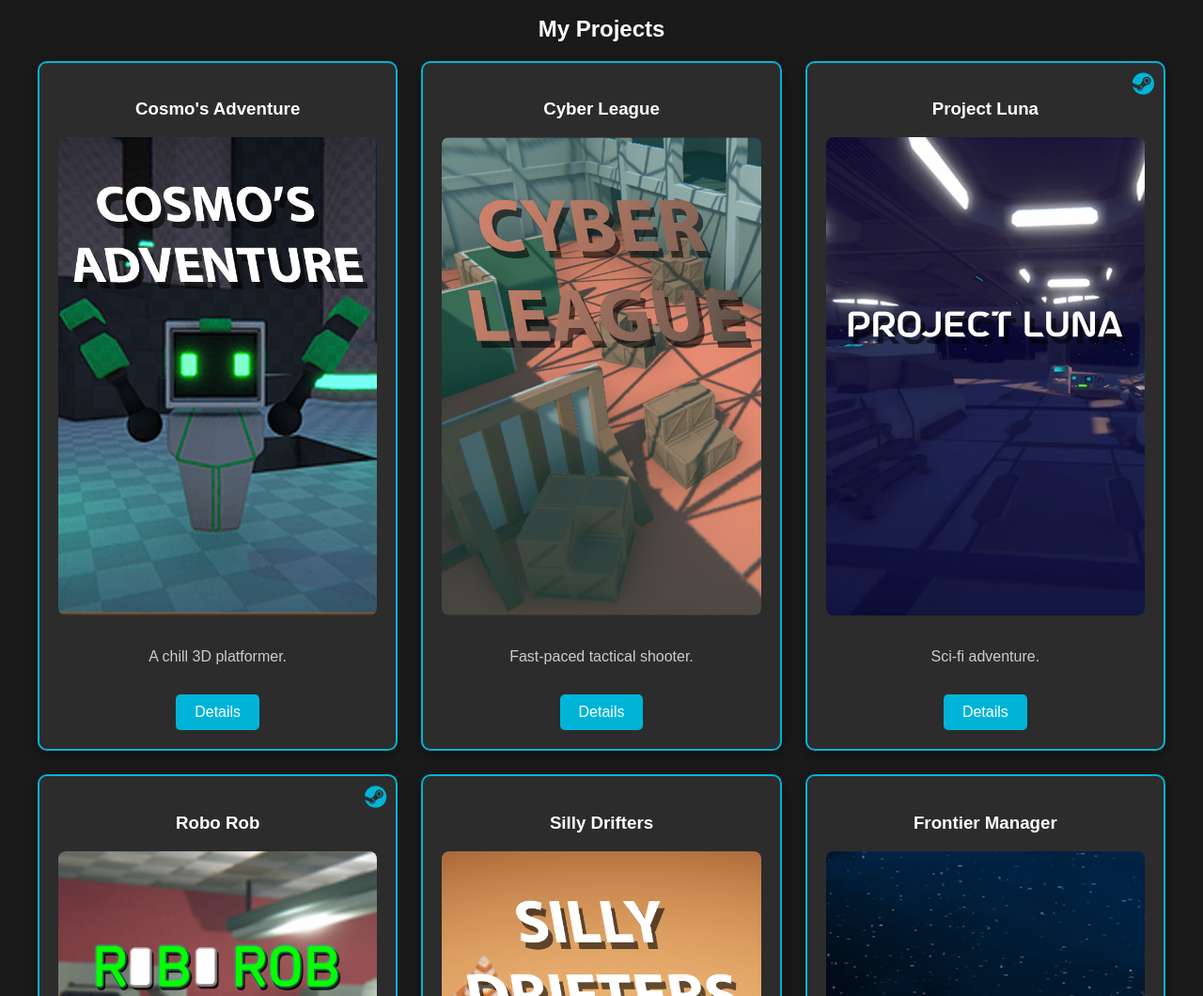
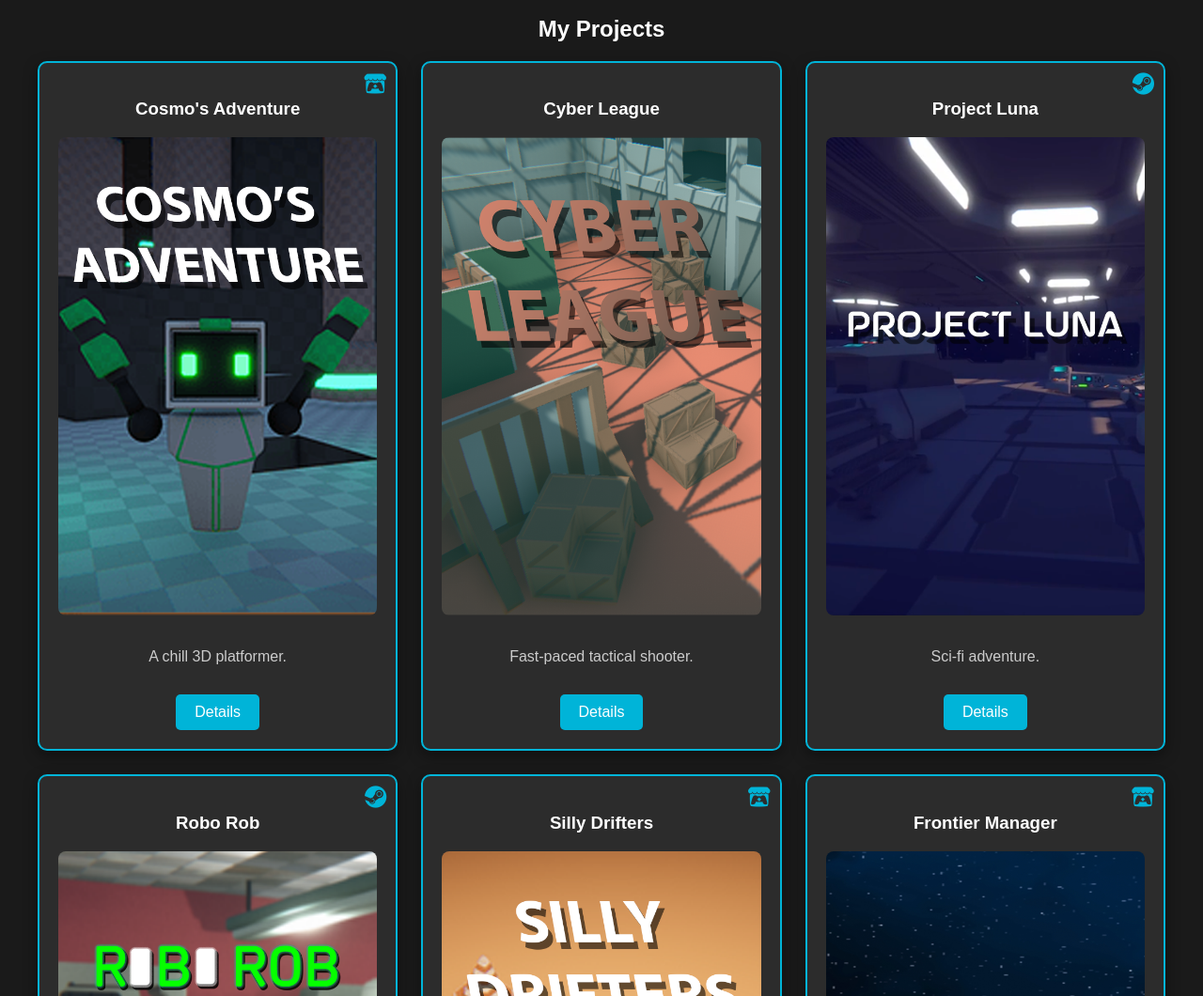
Before and after one commit to C1arant/Ciaran.github.io, a plain HTML site: page index.html in a window 1280 px wide. Shown: the part 481-1541 px from the top of the page at 94% size. Drawn offline with Linux system fonts and the light colour scheme.

Commit message:
added itch icon

```diff
--- a/index.html
+++ b/index.html
@@ -72,7 +72,7 @@
             border-radius: 8px;
             margin-bottom: 15px;
         }
-        .project .steam-icon {
+        .project .steam-icon, .project .itch-icon {
             position: absolute;
             top: 10px;
             right: 10px;
@@ -211,6 +211,7 @@
         <div class="project-grid">
             <div class="project" data-id="1">
                 <h3>Cosmo's Adventure</h3>
+                <i class="fa-brands fa-itch-io itch-icon"></i>
                 <img src="images/game1.jpg" alt="Game 1 Screenshot">
                 <p>A chill 3D platformer.</p>
                 <a href="#" class="details-btn">Details</a>
@@ -237,12 +238,14 @@
             </div>
             <div class="project" data-id="5">
                 <h3>Silly Drifters</h3>
+                <i class="fa-brands fa-itch-io itch-icon"></i>
                 <img src="images/game5.jpg" alt="Game 5 Screenshot">
                 <p>A physics-based driving game.</p>
                 <a href="#" class="details-btn">Details</a>
             </div>
             <div class="project" data-id="6">
                 <h3>Frontier Manager</h3>
+                <i class="fa-brands fa-itch-io itch-icon"></i>
                 <img src="images/game6.jpg" alt="Game 6 Screenshot">
                 <p>An idle space sim.</p>
                 <a href="#" class="details-btn">Details</a>
```
